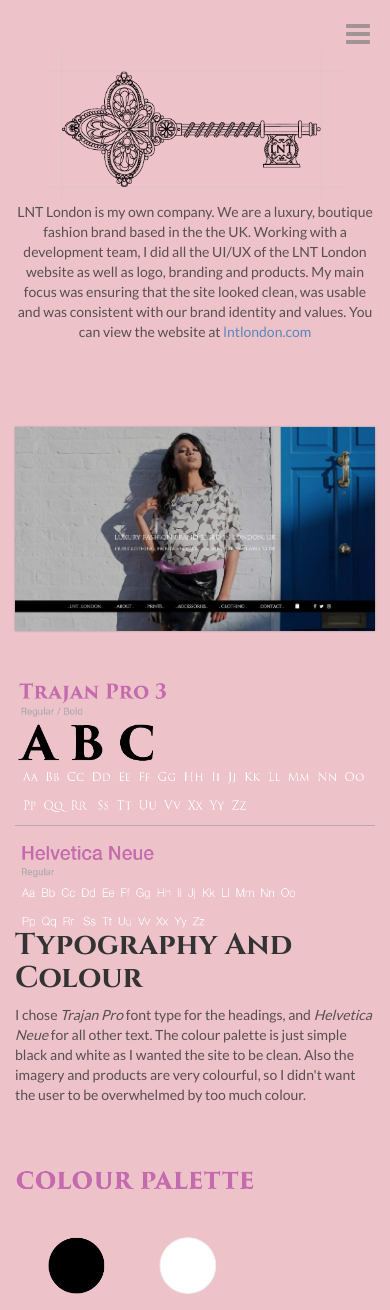
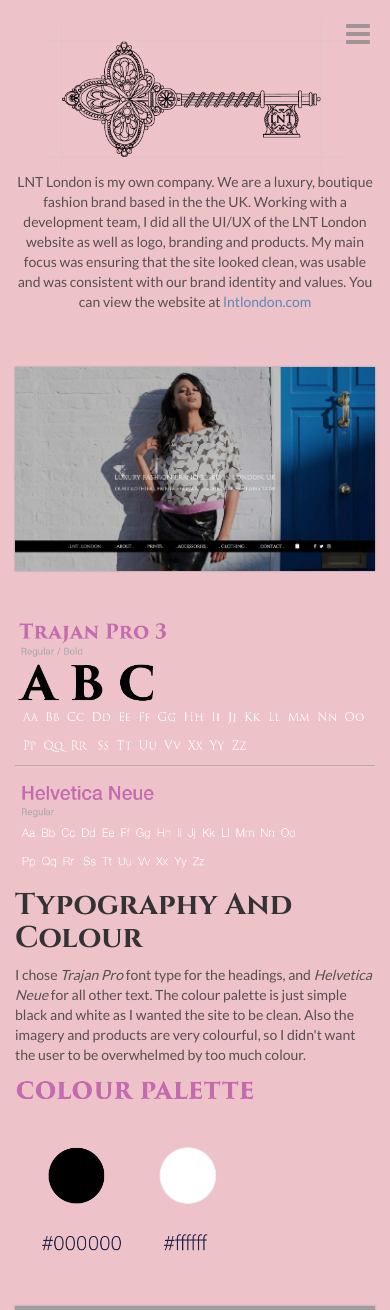
Before and after one commit to olu1987/leshia_thomas_new, a PHP site: page /lnt.php in a window 390 px wide. Shown: the top 1310 px of the page. Run offline with PHP 8.4, Linux system fonts and the light colour scheme; grey boxes are pictures that could not be loaded.

Commit message:
responsive fixes

```diff
--- a/build/css/application-1.1.css
+++ b/build/css/application-1.1.css
@@ -1109,7 +1109,9 @@ h1, h2, h3, h4, h5 {
   .feature-row {
     padding: 25px 0; }
   .header-row, .header-text-row, .footer-text-row {
-    padding: 50px 0; } }
+    padding: 20px 0; }
+  .lnt-typography.feature-row > div:nth-child(2) {
+    margin-top: 20px; } }
 
 @media (max-width: 991px) {
   .row.footer {
--- a/lnt.php
+++ b/lnt.php
@@ -37,7 +37,7 @@
              Also the imagery and products are very colourful, so I didn't want the
              user to be overwhelmed by too much colour.
             </p>
-            <div class="col-xs-8 px-0 pt-50">
+            <div class="col-xs-8 px-0">
             <img class="img-responsive" src="img/lnt-color-palette.png" />
             </div>
         </div>
@@ -65,13 +65,13 @@
       <div class="row feature-row">
         <div class="col-md-10 col-md-offset-1">
            <div class="row">
-             <div class="col-md-4 col-sm-4 col-xs-6">
+             <div class="col-md-4 col-sm-4 col-xs-4">
                <img class="img-responsive screenshot" src="img/lnt-mobile-one.jpg" />
              </div>
-             <div class="col-md-4 col-sm-4 col-xs-6">
+             <div class="col-md-4 col-sm-4 col-xs-4">
                <img class="img-responsive screenshot" src="img/lnt-mobile-two.jpg" />
              </div>
-             <div class="col-md-4 col-sm-4 col-xs-6">
+             <div class="col-md-4 col-sm-4 col-xs-4">
                <img class="img-responsive screenshot" src="img/lnt-mobile-three.jpg" />
              </div>
            </div>
--- a/ocado-project.php
+++ b/ocado-project.php
@@ -31,7 +31,7 @@
       </div>
       <div class="row feature-row">
         <div class="col-md-6 ocado-overlapping-text-col two">
-         <h2>typography and color</h2>
+         <h2>typography and colour</h2>
             <p>Based on Ocado's current branding I chose <em>Helvetica Neue Medium</em> font type for the headings,
              and <em>Helvetica Neue Light</em> for all other text on business cards and other materials.
             </p>
--- a/sass/state/_media-queries.scss
+++ b/sass/state/_media-queries.scss
@@ -67,7 +67,13 @@
   }
 
   .header-row, .header-text-row, .footer-text-row {
-    padding: 50px 0;
+    padding: 20px 0;
+  }
+
+  .lnt-typography.feature-row {
+    > div:nth-child(2) {
+       margin-top: 20px;
+    }
   }
 }
 
```
Also changed, not shown: 1 other file.
